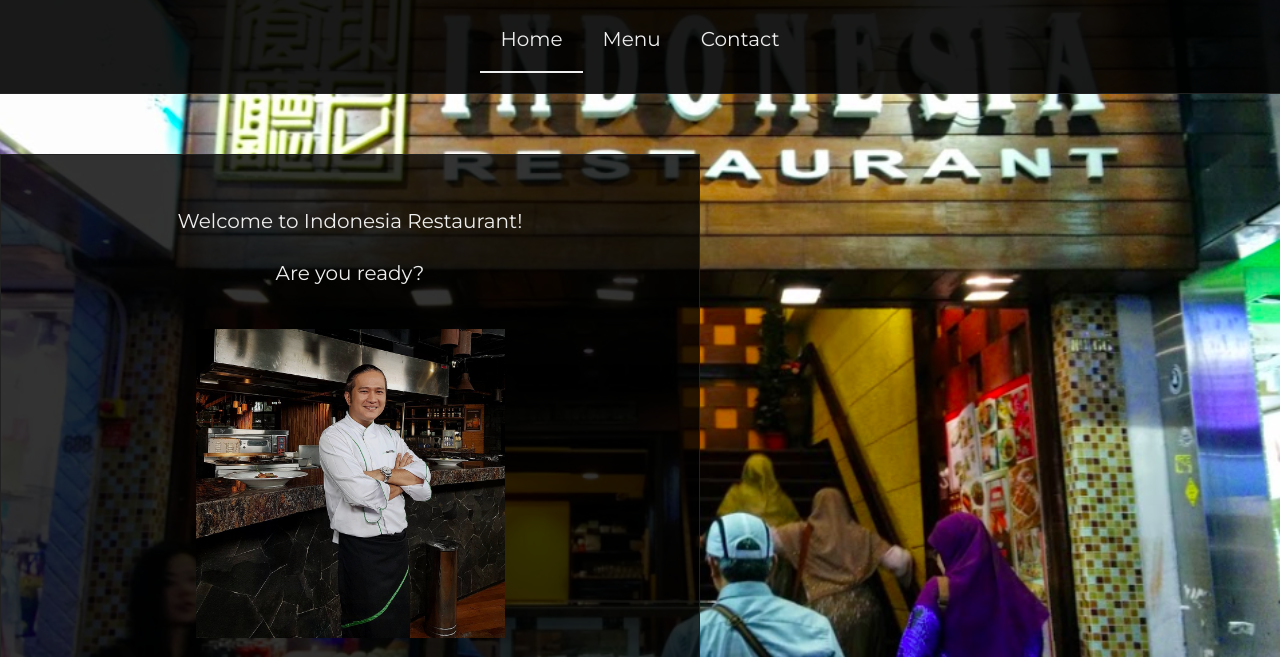
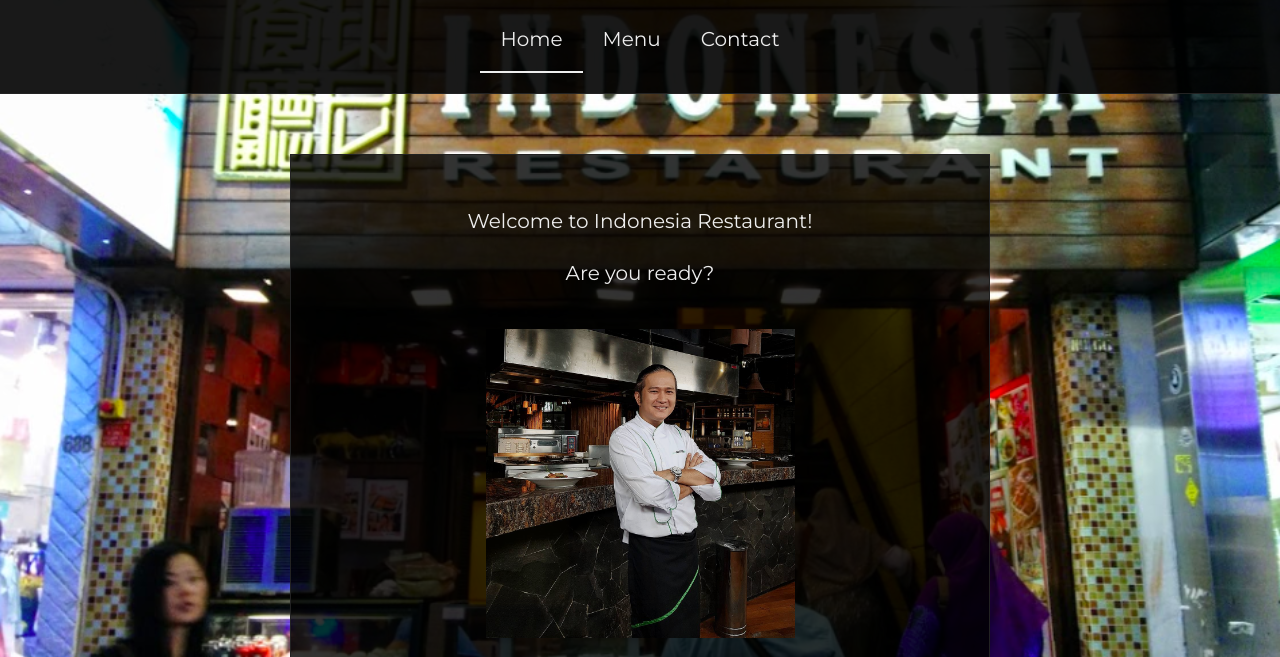
Before and after one commit to akhfirdaus07/restaurant-page, a website built with webpack: page dist/index.html in a window 1280 px wide. Shown: the part 143-800 px from the top of the page. Built offline with nearby package versions, Linux system fonts and the light colour scheme.

Commit message:
Add content class in div and style for content class

```diff
--- a/dist/index.html
+++ b/dist/index.html
@@ -13,7 +13,7 @@
     <script src="main.js" defer></script>
 </head>
 <body>
-    <div id="content">
+    <div class="content" id="content">
     </div>
 </body>
 </html>
```
